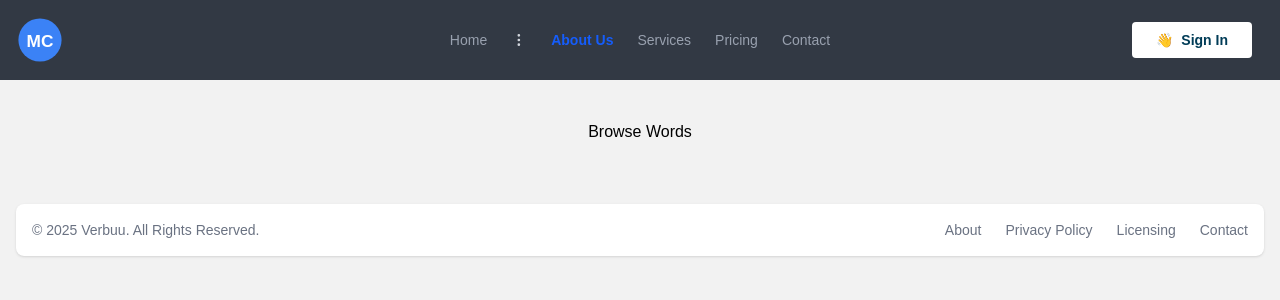
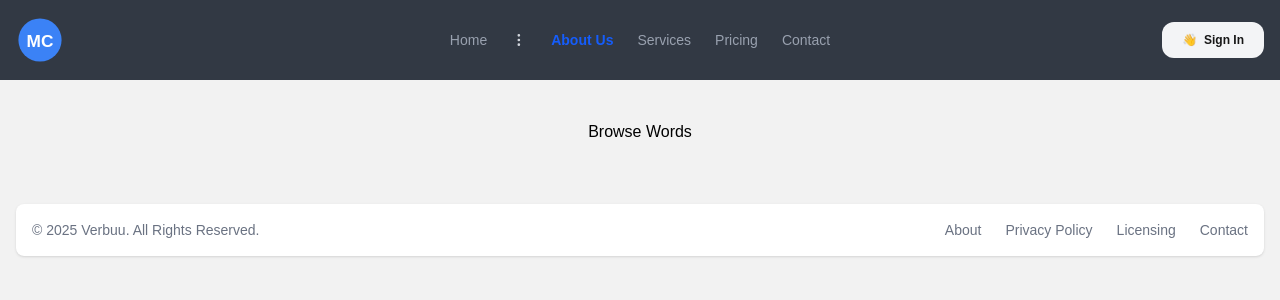
Before and after one commit to concordgrape/common-german-words, a Next.js app: page / in a window 1280 px wide. Shown: the top 300 px of the page. Built offline with nearby package versions, Linux system fonts and the light colour scheme; no server answers.

Commit message:
Update Navbar.tsx

```diff
--- a/app/components/Navbar/Navbar.tsx
+++ b/app/components/Navbar/Navbar.tsx
@@ -55,11 +55,13 @@ export const Navbar: React.FC = () => {
           <li><a className="text-sm text-gray-400 hover:text-gray-500" href="#">Pricing</a></li>
           <li><a className="text-sm text-gray-400 hover:text-gray-500" href="#">Contact</a></li>
         </ul>
-        {user ?
-          <AvatarDropdown />
-        :
-          <a className="hidden lg:inline-block lg:ml-auto lg:mr-3 py-2 px-6 bg-white hover:bg-gray-200 text-sm text-[#013c57] font-bold rounded-sm transition duration-200" href="/signin">👋&nbsp;&nbsp;Sign In</a>
-        }
+        <div className="hidden lg:block">
+          {user ?
+            <AvatarDropdown />
+          :
+            <a className="block px-5 py-1.5 leading-loose text-xs text-center font-semibold bg-gray-100 hover:bg-gray-200 rounded-xl" href="/signin">👋&nbsp;&nbsp;Sign In</a>
+          }
+        </div>
       </nav>
 
       <div
@@ -97,7 +99,7 @@ export const Navbar: React.FC = () => {
           </div>
           <div className="mt-auto">
             <div className="pt-6">
-              <a className="block px-4 py-3 mb-3 leading-loose text-xs text-center font-semibold bg-gray-200 hover:bg-gray-100 rounded-xl" href="#">Sign in</a>
+              <a className="block px-4 py-3 mb-3 leading-loose text-xs text-center font-semibold bg-gray-200 hover:bg-gray-100 rounded-xl" href="/signin">👋&nbsp;&nbsp;Sign In</a>
               <a className="block px-4 py-3 mb-2 leading-loose text-xs text-center text-white font-semibold bg-blue-600 hover:bg-blue-700 rounded-xl" href="#">Sign Up</a>
             </div>
             <p className="my-4 text-xs text-center text-gray-400">
```
